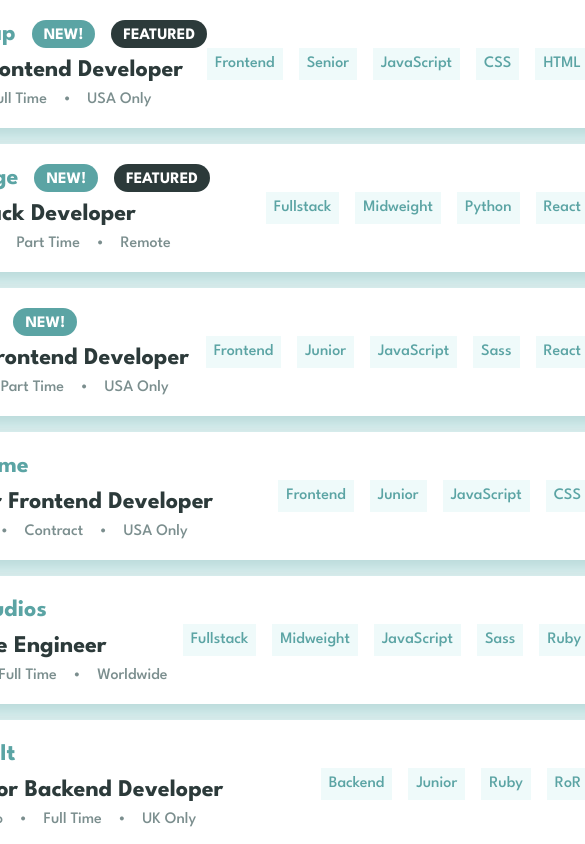
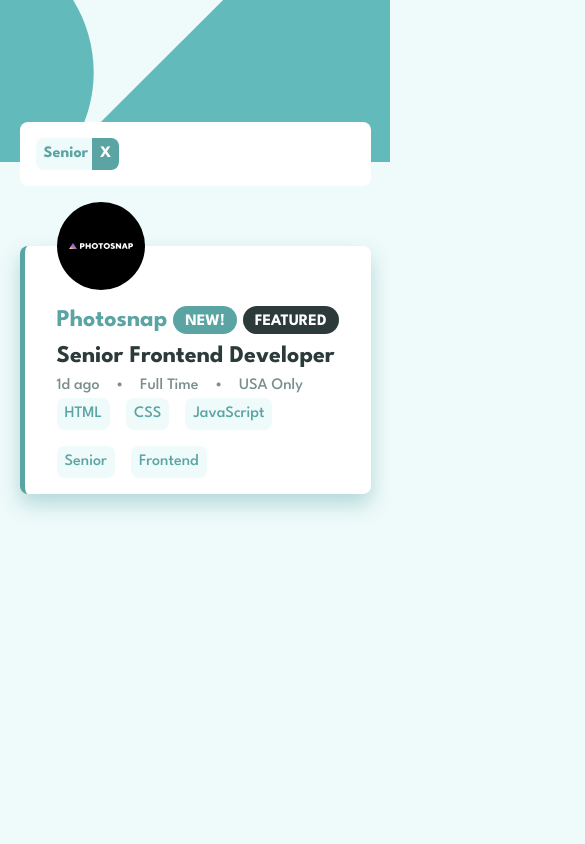
Before and after one commit to CranJeus/static-job-listings, a Next.js app: page / in a window 390 px wide. Both pictures are taken after a click on the element "Senior". Shown: the top 844 px of the page, 585 px wide, since content can reach past the window. Built offline with nearby package versions, Linux system fonts and the light colour scheme.

Commit message:
stylings and filters added to header component

```diff
--- /dev/null
+++ b/src/app/components/Header.module.css
@@ -0,0 +1,48 @@
+.header {
+    display: grid;
+    place-items: center;
+    width: 100vw;
+    color: var(--desaturated-dark-cyan);
+    font-weight: var(--fw-bold);
+}
+.logo {
+    width: 100%;
+}
+.filterbar {
+    background-color: white;
+    border-radius: .5em;
+    width: 77%;
+    display: flex;
+    flex-direction: row;
+    padding: 1rem;
+    margin-top: -2.5rem;
+    gap: 2rem;
+    flex-wrap: wrap;
+}
+.tag {
+    display: inline-block;
+    background-color: var(--light-grayish-cyan-background);
+    line-height: 1.5;
+    padding: .25em .5em;
+    cursor: pointer;
+    border-radius: 0.5em 0 0 0.5em;
+
+}
+.tag::after {
+    display: inline-block;
+    content: "X";
+    color: white;
+    background-color: var(--desaturated-dark-cyan);
+    line-height: 1.5;
+    padding: .25em .5em;
+    position: absolute;
+    margin-left: .25em;
+    transform: translateY(-.25rem);
+    border-radius: 0 0.5em .5em 0em;
+}
+
+@media screen and (max-width:600px) {
+    .filterbar {
+        width: 90%;
+    }
+}
--- /dev/null
+++ b/src/app/components/Header.tsx
@@ -0,0 +1,27 @@
+import React from 'react';
+import styles from './Header.module.css';
+interface HeaderProps {
+    tags: Array<string>;
+    onClick: (tag: string) => void;
+}
+
+const Header: React.FC<HeaderProps> = ({ tags, onClick }) => {
+    const handleTagClick = (tag: string) => {
+        onClick(tag); // Call the toggleTag function from the parent component
+    };
+    return (
+        <header className={styles.header}>
+            <picture className={styles.logo}>
+                <source media="(max-width: 600px)" srcSet="./images/bg-header-mobile.svg" />
+                <img src={"./images/bg-header-desktop.svg"} alt="Header Image" width="100%" />
+            </picture>
+            <div className={styles.filterbar}>
+                {tags.map((tag: string, index: number) => (
+                    <div className={styles.tag} key = {index} onClick={() => handleTagClick(tag)}>{tag}</div>
+                ))}
+            </div>
+        </header>
+    );
+};
+
+export default Header;
--- a/src/app/components/JobListing.module.css
+++ b/src/app/components/JobListing.module.css
@@ -2,11 +2,16 @@
     display: grid;
     grid-template-areas:
         "card__logo card__left card__right";
+    grid-template-columns: 1fr 2fr 4fr;
     background-color: white;
     box-shadow: 0px 10px 20px var(--desaturated-dark-cyan-shadow);
     border-radius: .5rem;
     padding: 1rem 2rem;
-    width: 100%;
+    width: 77%;
+}
+
+.card__hr {
+    display: none;
 }
 
 .card__logo {
@@ -19,8 +24,8 @@
 
 
 .card__titlebar {
-    display: flex;
-    gap: 1rem;
+    display: grid;
+    grid-template-columns: 1fr 1fr 1fr;
     place-items: center;
     font-weight: var(--fw-bold);
 }
@@ -42,6 +47,7 @@
 .card__right {
     display: flex;
     flex-direction: row-reverse;
+    flex-wrap: wrap;
     place-items: center;
     gap: 1rem;
 }
@@ -68,24 +74,56 @@
     border-radius: 1rem;
 }
 
-.card__tag {
+.card__tag_tool, .card__tag_language, .card__tag_level, .card__tag_role {
     background-color: var(--light-grayish-cyan-background);
     line-height: 1.5;
     padding: .25em .5em;
     cursor: pointer;
+    border-radius: .5em;
 }
 
-@media(max-width:600) {
+.card:has(.pill__featured) {
+    border-left: solid thick;
+}
+
+@media screen and (max-width:600px) {
     .card {
         display: grid;
         grid-template-areas:
             "card__logo"
             "card__left"
             "card__right";
+        grid-template-columns: 1fr;
         background-color: white;
         box-shadow: 0px 10px 20px var(--desaturated-dark-cyan-shadow);
         border-radius: .5rem;
         padding: 1rem 2rem;
-        width: 100%;
+        width: 90%;
+        min-width: 350px;
+        position: relative;
+    }
+
+    .card__logo {
+        position: absolute;
+        top: -44px;
+        left: 2rem;
+    }
+
+    .card__left {
+        margin-top: 40px;
+    }
+
+    .card__hr {
+        border: 0;
+        clear: both;
+        display: block;
+        width: 96%;
+        background-color: #FFFF00;
+        height: 1px;
+    }
+
+    .card__right {
+        display: flex;
+        flex-direction: row;
     }
 }
--- a/src/app/components/JobListing.tsx
+++ b/src/app/components/JobListing.tsx
@@ -1,3 +1,4 @@
+
 import React from 'react';
 import styles from './JobListing.module.css';
 
@@ -17,9 +18,14 @@
         languages: Array<string>;
         tools: Array<string>;
     };
+    toggleTag: (tag: string) => void;
 }
 
-const JobListing: React.FC<jobListingProps> = ({ jobListing }) => {
+const JobListing: React.FC<jobListingProps> = ({ jobListing, toggleTag }) => {
+    const handleTagClick = (tag: string) => {
+        toggleTag(tag); // Call the toggleTag function from the parent component
+    };
+
     return (
         <div className={styles.card}>
             <picture className={styles.card__logo}><img src={jobListing.logo} alt={jobListing.company} /></picture>
@@ -37,16 +43,18 @@
                     <p className="card__separator">•</p>
                     <p className={styles.card__paragraph}>{jobListing.location}</p>
                 </div>
+                <div className="card__hr" />
             </div>
             <div className={styles.card__right}>
+
                 {jobListing.tools.map((tag: string, index: number) => (
-                    <div className={styles.card__tag} key={index}>{tag}</div>
+                    <div className={styles.card__tag_tool} key={index} onClick={() => handleTagClick(tag)}>{tag} </div>
                 ))}
                 {jobListing.languages.map((tag: string, index: number) => (
-                    <div className={styles.card__tag} key={index}>{tag}</div>
+                    <div className={styles.card__tag_language} key={index}onClick={() => handleTagClick(tag)}>{tag}</div>
                 ))}
-                <div className={styles.card__tag} >{jobListing.level}</div>
-                <div className={styles.card__tag} >{jobListing.role}</div>
+                <div className={styles.card__tag_level}onClick={() => handleTagClick(jobListing.level)} >{jobListing.level}</div>
+                <div className={styles.card__tag_role} onClick={() => handleTagClick(jobListing.role)}>{jobListing.role}</div>
             </div>
         </div>
     );
--- a/src/app/page.module.css
+++ b/src/app/page.module.css
@@ -3,11 +3,21 @@
     display: flex;
     flex-direction: column;
     font-weight: var(--fw-regular);
-    max-width: 1050px;
-    gap: 1rem;
+    gap: 60px;
+    color: var(--desaturated-dark-cyan);
+    margin-top: 60px;
+    margin-bottom: 2rem;
     align-items: center;
-    color: var(--desaturated-dark-cyan);
   }
   .main {
     background-color: var(--light-grayish-cyan-background);
+    display: grid;
+
   }
+
+  @media screen and (max-width:600px) {
+    .card__container {
+        gap: 80px;
+    }
+
+  }
--- a/src/app/page.tsx
+++ b/src/app/page.tsx
@@ -1,16 +1,45 @@
-import Image from 'next/image'
+'use client'
 import styles from './page.module.css'
 import JobListing from './components/JobListing'
 import data from '../app/data.json'
+import Header from './components/Header'
+import { useState } from 'react'
 
-export default function Home() {
+const Home: React.FC = () => {
+  const [selectedTags, setSelectedTags] = useState<string[]>([]);
+
+  const addTag = (tag: string) => {
+    if (! selectedTags.includes(tag)) {
+      setSelectedTags([...selectedTags, tag]);
+    }
+  };
+  const removeTag = (tag: string) => {
+    setSelectedTags(selectedTags.filter((t) => t !== tag));
+};
+
+  const filteredData = data.filter((jobListing) => {
+    return selectedTags.every((tag) => {
+      return (
+        jobListing.languages.includes(tag) ||
+        jobListing.tools.includes(tag) ||
+        jobListing.role === tag ||
+        jobListing.level === tag
+      );
+    });
+  });
   return (
-    <main className={styles.main}>
-      <div className={styles.card__container}>
-        {data.map((jobListing) => (
-          <JobListing key={jobListing.id} jobListing={jobListing}/>
-        ))}
-      </div>
-    </main>
+    <div>
+      <Header tags={selectedTags} onClick={removeTag} />
+
+      <main className={styles.main}>
+        <div className={styles.card__container}>
+          {filteredData.map((jobListing) => (
+            <JobListing key={jobListing.id} jobListing={jobListing} toggleTag={addTag} />
+          ))}
+        </div>
+      </main>
+    </div>
   )
 }
+
+export default Home;
```
